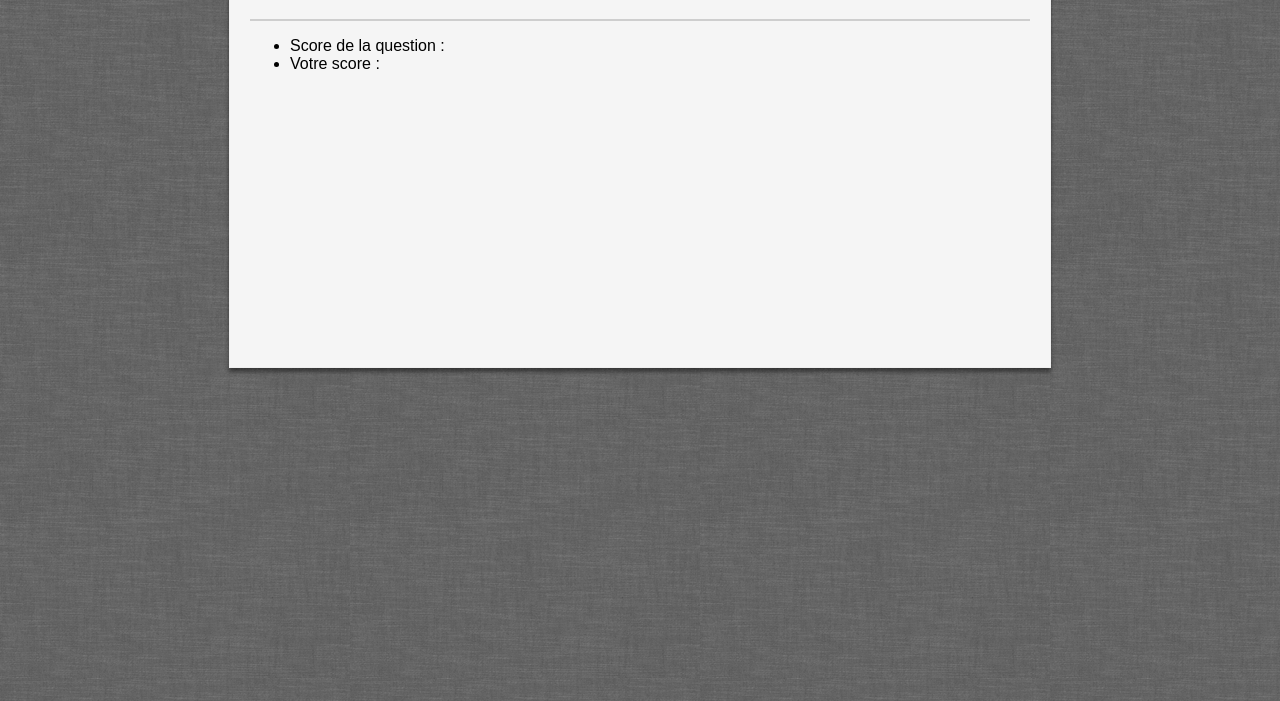
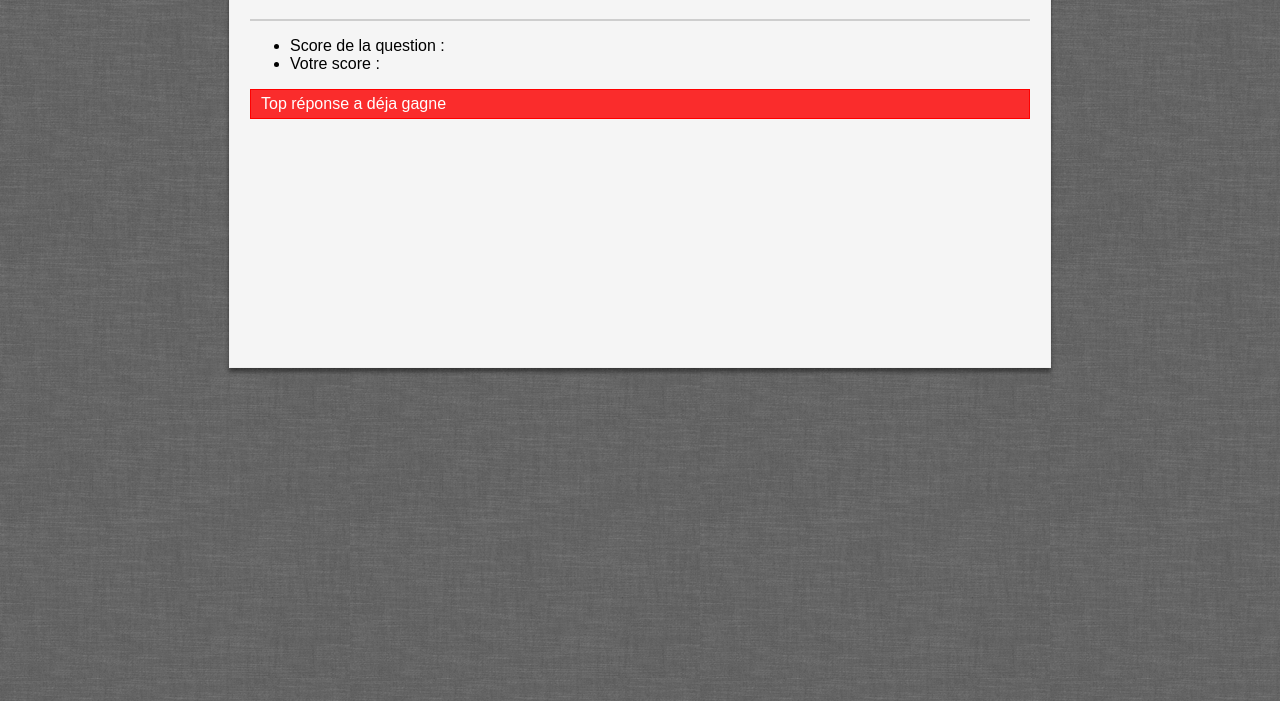
Before and after one commit to dhoko/takingtome, a plain HTML site: page index.html in a window 1280 px wide. Shown: the part 99-800 px from the top of the page. Drawn offline with Linux system fonts and the light colour scheme.

Commit message:
alertbox

```diff
--- a/index.html
+++ b/index.html
@@ -19,6 +19,8 @@
 			<li>Score de la question : <span id="questionScore"></span></li>
 			<li>Votre score : <span id="ownScore"></span></li>
 		</ul>
+
+		<div class="alert">Top réponse a déja gagne</div>
 	</section>
 
 	<script src="app.js"></script>
--- a/style.css
+++ b/style.css
@@ -133,3 +133,15 @@ input[type="radio"] {
 	right: 0;
 	margin-right: -213px;
 }
+
+.alert {
+	background: rgb(250, 44, 44);
+	padding: 5px 10px;
+	border: 1px solid red;
+	color: white
+}
+
+.alert.success {
+	background: rgb(91, 190, 25);
+	border: 1px solid rgb(7, 165, 20)
+}
```
